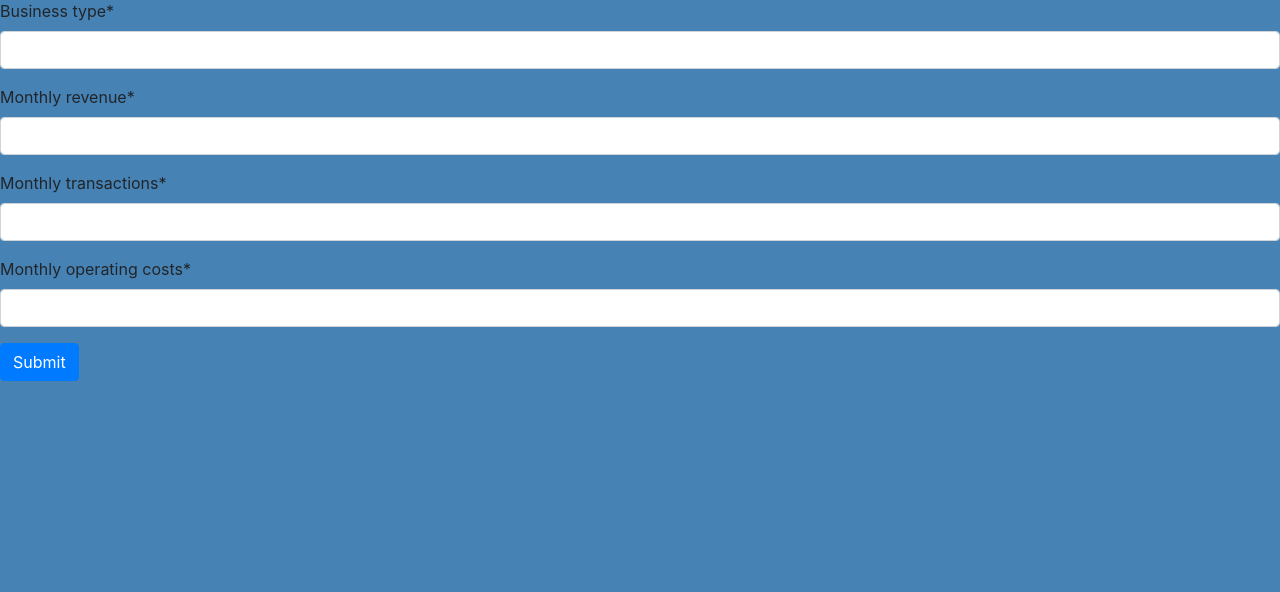
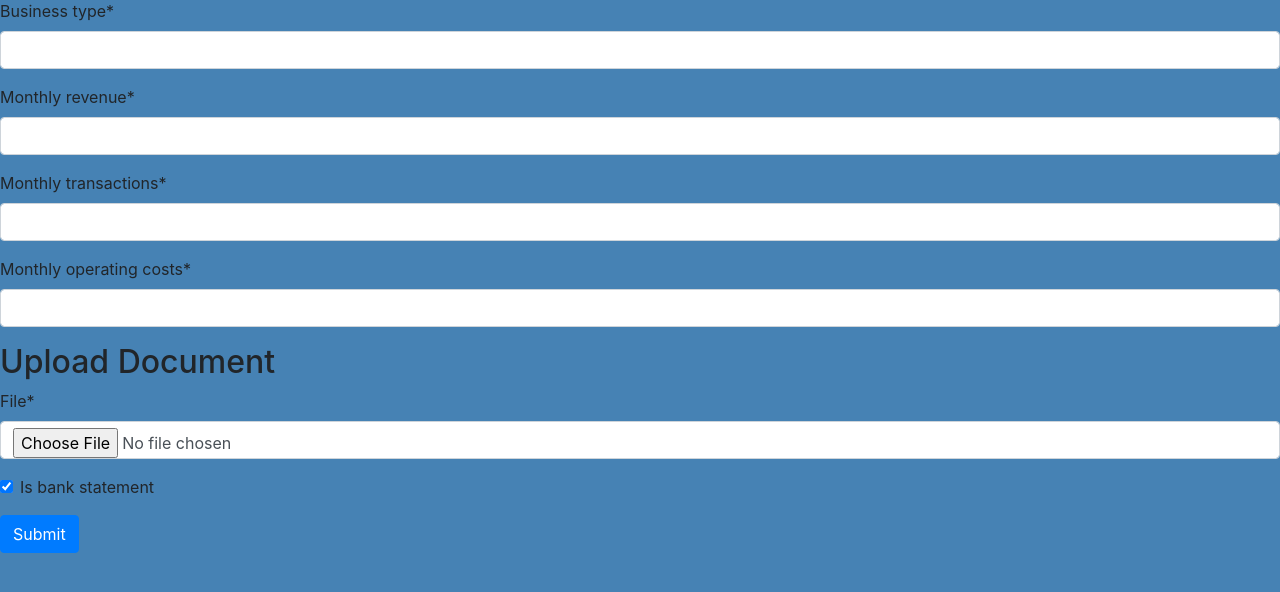
Before and after one commit to seanfreaney/FFS, a Django app: page /service-requests/create/ in a window 1280 px wide. Shown: the part 129-721 px from the top of the page. Run offline with Django 5.2, Linux system fonts and the light colour scheme; a user stored in the database is signed in; some libraries are stand-ins or nearby versions.

Commit message:
update service request forms.py, views.py and create_service_request.html to allow for file upload when creating service requests

```diff
--- a/service_requests/forms.py
+++ b/service_requests/forms.py
@@ -1,7 +1,12 @@
 from django import forms
-from .models import ServiceRequest
+from .models import ServiceRequest, Document
 
 class ServiceRequestForm(forms.ModelForm):
     class Meta:
         model = ServiceRequest
         fields = ['business_type', 'monthly_revenue', 'monthly_transactions', 'monthly_operating_costs']
+
+class DocumentForm(forms.ModelForm):
+    class Meta:
+        model = Document
+        fields = ['file', 'is_bank_statement']
--- a/service_requests/templates/service_requests/create_service_request.html
+++ b/service_requests/templates/service_requests/create_service_request.html
@@ -3,9 +3,11 @@
 
 {% block content %}
     <h1>Create Service Request</h1>
-    <form method="post">
+    <form method="post" enctype="multipart/form-data">
         {% csrf_token %}
         {{ form|crispy }}
+        <h2>Upload Document</h2>
+        {{ document_form|crispy }}
         <button type="submit" class="btn btn-primary">Submit</button>
     </form>
 {% endblock %}
--- a/service_requests/views.py
+++ b/service_requests/views.py
@@ -1,23 +1,30 @@
 from django.shortcuts import render, redirect, get_object_or_404
 from django.contrib.auth.decorators import login_required
-from .models import ServiceRequest
-from .forms import ServiceRequestForm
+from .models import ServiceRequest, Document
+from .forms import ServiceRequestForm, DocumentForm
 
 
 @login_required
 def create_service_request(request):
     if request.method == 'POST':
         form = ServiceRequestForm(request.POST)
-        if form.is_valid():
+        document_form = DocumentForm(request.POST, request.FILES)
+        if form.is_valid() and document_form.is_valid():
             service_request = form.save(commit=False)
             service_request.user = request.user
             service_request.status = 'pending'
-            service_request.quote_amount = None  # Set to None initially
             service_request.save()
+
+            document = document_form.save(commit=False)
+            document.service_request = service_request
+            document.uploaded_by = request.user
+            document.save()
+
             return redirect('service_request_detail', request_number=service_request.request_number)
     else:
         form = ServiceRequestForm()
-    return render(request, 'service_requests/create_service_request.html', {'form': form})
+        document_form = DocumentForm()
+    return render(request, 'service_requests/create_service_request.html', {'form': form, 'document_form': document_form})
 
 @login_required
 def service_request_detail(request, request_number):
```
